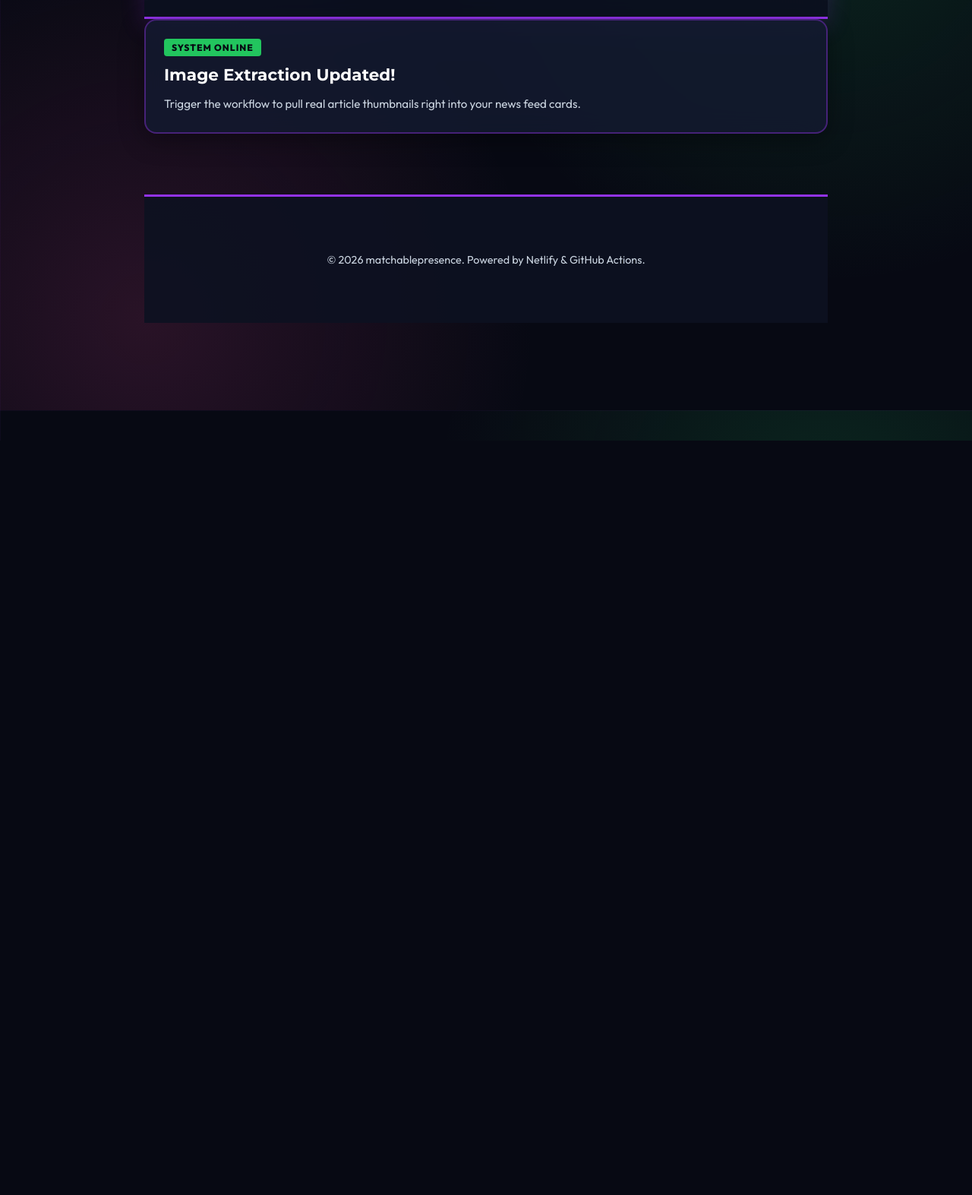
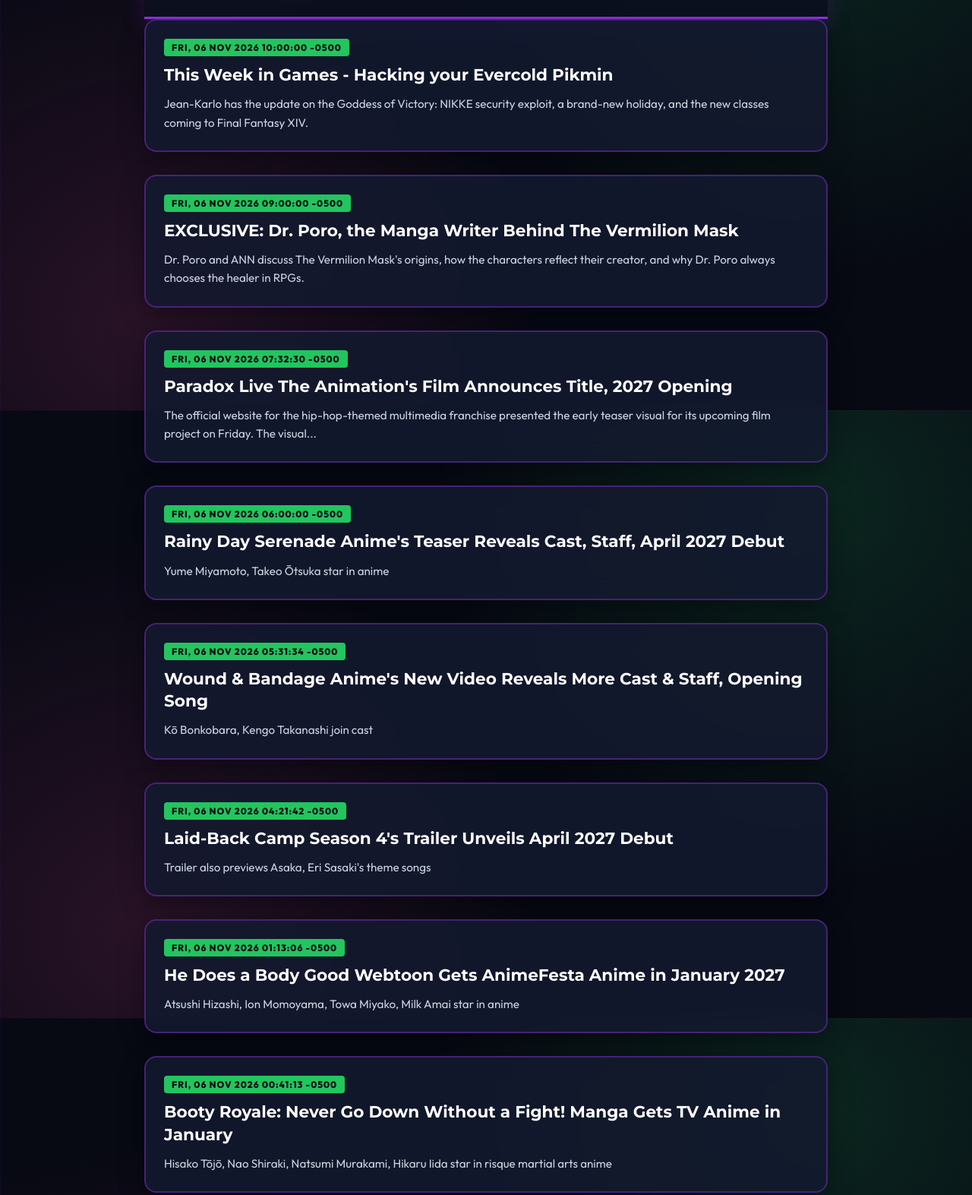
Before and after one commit to the-honored-00/matchablepresence, a plain HTML site: page index.html in a window 1280 px wide. Shown: the part 260-1833 px from the top of the page at 76% size. Before the commit the page ends 840 px from the top, so only its background shows below. Drawn offline with Linux system fonts and the light colour scheme.

Commit message:
Auto-update anime news feed

```diff
--- a/index.html
+++ b/index.html
@@ -173,13 +173,97 @@
         </header>
 
         <main id="news-feed" class="news-grid">
-            <div class="news-card">
-                <div class="news-content-box">
-                    <span class="news-meta">System Online</span>
-                    <h3 class="news-title">Image Extraction Updated!</h3>
-                    <p class="news-summary">Trigger the workflow to pull real article thumbnails right into your news feed cards.</p>
-                </div>
+
+        <div class="news-card">
+
+            <div class="news-content-box">
+                <div class="news-meta">Fri, 06 Nov 2026 10:00:00 -0500</div>
+                <a href="https://www.animenewsnetwork.com/this-week-in-games/2026-11-05/hacking-your-evercold-pikmin/.243468" target="_blank" class="news-title">This Week in Games - Hacking your Evercold Pikmin</a>
+                <p class="news-summary">Jean-Karlo has the update on the Goddess of Victory: NIKKE security exploit, a brand-new holiday, and the new classes coming to Final Fantasy XIV.</p>
             </div>
+        </div>
+
+        <div class="news-card">
+
+            <div class="news-content-box">
+                <div class="news-meta">Fri, 06 Nov 2026 09:00:00 -0500</div>
+                <a href="https://www.animenewsnetwork.com/interview/2026-11-06/exclusive-dr-poro-the-manga-writer-behind-the-vermilion-mask/.243221" target="_blank" class="news-title">EXCLUSIVE: Dr. Poro, the Manga Writer Behind The Vermilion Mask</a>
+                <p class="news-summary">Dr. Poro and ANN discuss The Vermilion Mask's origins, how the characters reflect their creator, and why Dr. Poro always chooses the healer in RPGs.</p>
+            </div>
+        </div>
+
+        <div class="news-card">
+
+            <div class="news-content-box">
+                <div class="news-meta">Fri, 06 Nov 2026 07:32:30 -0500</div>
+                <a href="https://www.animenewsnetwork.com/daily-briefs/2026-11-06/paradox-live-the-animation-film-announces-title-2027-opening/.243590" target="_blank" class="news-title">Paradox Live The Animation's Film Announces Title, 2027 Opening</a>
+                <p class="news-summary">The official website for the hip-hop-themed multimedia franchise presented the early teaser visual for its upcoming film project on Friday. The visual...</p>
+            </div>
+        </div>
+
+        <div class="news-card">
+
+            <div class="news-content-box">
+                <div class="news-meta">Fri, 06 Nov 2026 06:00:00 -0500</div>
+                <a href="https://www.animenewsnetwork.com/news/2026-11-06/rainy-day-serenade-anime-teaser-reveals-cast-staff-april-2027-debut/.243586" target="_blank" class="news-title">Rainy Day Serenade Anime's Teaser Reveals Cast, Staff, April 2027 Debut</a>
+                <p class="news-summary">Yume Miyamoto, Takeo Ōtsuka star in anime</p>
+            </div>
+        </div>
+
+        <div class="news-card">
+
+            <div class="news-content-box">
+                <div class="news-meta">Fri, 06 Nov 2026 05:31:34 -0500</div>
+                <a href="https://www.animenewsnetwork.com/news/2026-11-06/wound-and-bandage-anime-new-video-reveals-more-cast-and-staff-opening-song/.243587" target="_blank" class="news-title">Wound & Bandage Anime's New Video Reveals More Cast & Staff, Opening Song</a>
+                <p class="news-summary">Kō Bonkobara, Kengo Takanashi join cast</p>
+            </div>
+        </div>
+
+        <div class="news-card">
+
+            <div class="news-content-box">
+                <div class="news-meta">Fri, 06 Nov 2026 04:21:42 -0500</div>
+                <a href="https://www.animenewsnetwork.com/news/2026-11-06/laid-back-camp-season-4-trailer-unveils-april-2027-debut/.243588" target="_blank" class="news-title">Laid-Back Camp Season 4's Trailer Unveils April 2027 Debut</a>
+                <p class="news-summary">Trailer also previews Asaka, Eri Sasaki's theme songs</p>
+            </div>
+        </div>
+
+        <div class="news-card">
+
+            <div class="news-content-box">
+                <div class="news-meta">Fri, 06 Nov 2026 01:13:06 -0500</div>
+                <a href="https://www.animenewsnetwork.com/news/2026-11-06/he-does-a-body-good-webtoon-gets-animefesta-anime-in-january-2027/.243585" target="_blank" class="news-title">He Does a Body Good Webtoon Gets AnimeFesta Anime in January 2027</a>
+                <p class="news-summary">Atsushi Hizashi, Ion Momoyama, Towa Miyako, Milk Amai star in anime</p>
+            </div>
+        </div>
+
+        <div class="news-card">
+
+            <div class="news-content-box">
+                <div class="news-meta">Fri, 06 Nov 2026 00:41:13 -0500</div>
+                <a href="https://www.animenewsnetwork.com/news/2026-11-06/booty-royale-never-go-down-without-a-fight-manga-gets-tv-anime-in-january/.243584" target="_blank" class="news-title">Booty Royale: Never Go Down Without a Fight! Manga Gets TV Anime in January</a>
+                <p class="news-summary">Hisako Tōjō, Nao Shiraki, Natsumi Murakami, Hikaru Iida star in risque martial arts anime</p>
+            </div>
+        </div>
+
+        <div class="news-card">
+
+            <div class="news-content-box">
+                <div class="news-meta">Thu, 05 Nov 2026 23:00:00 -0500</div>
+                <a href="https://www.animenewsnetwork.com/interest/2026-11-05/dragon-ball-z-english-dub-composer-elected-as-texas-attorney-general/.243558" target="_blank" class="news-title">Dragon Ball Z's English Dub Composer Elected as Texas Attorney General</a>
+                <p class="news-summary">Will his power level go over 9,000?</p>
+            </div>
+        </div>
+
+        <div class="news-card">
+
+            <div class="news-content-box">
+                <div class="news-meta">Thu, 05 Nov 2026 22:47:35 -0500</div>
+                <a href="https://www.animenewsnetwork.com/news/2026-11-05/amahara-33-years-old-single-girl-knight-captain-manga-gets-anime/.243579" target="_blank" class="news-title">Amahara's 33 Years Old Single Girl Knight Captain Manga Gets Anime</a>
+                <p class="news-summary">Digital Shokunin produces anime about overworked, sex-starved knight captain</p>
+            </div>
+        </div>
+
         </main>
 
         <footer>
```
